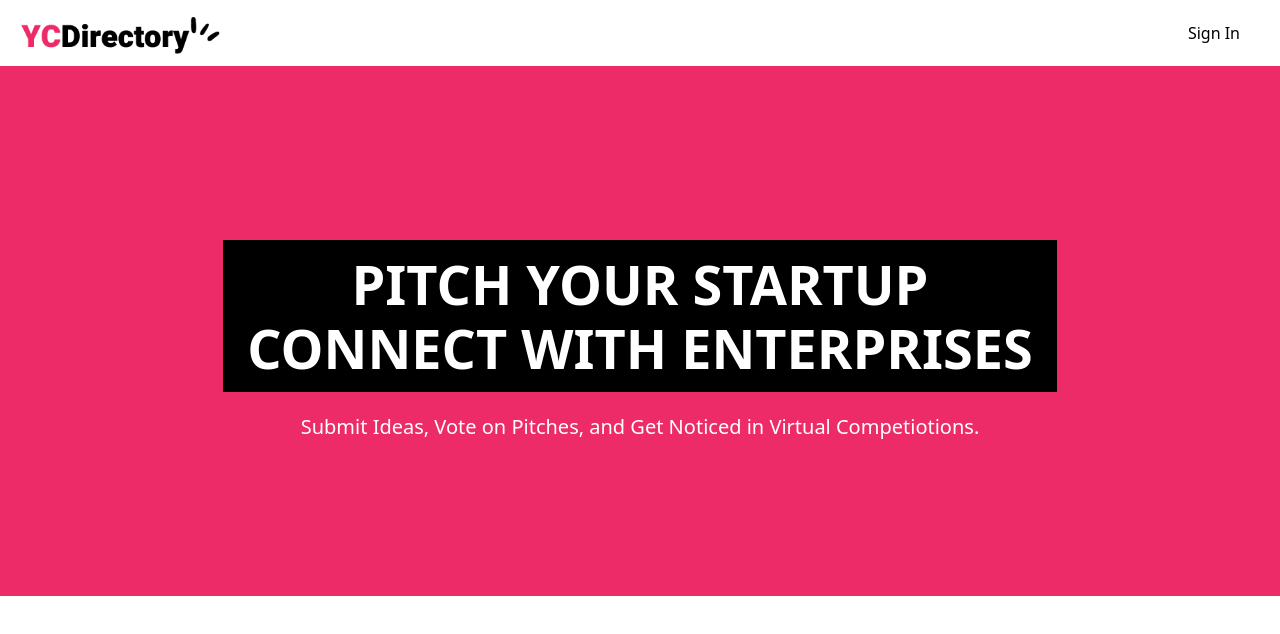
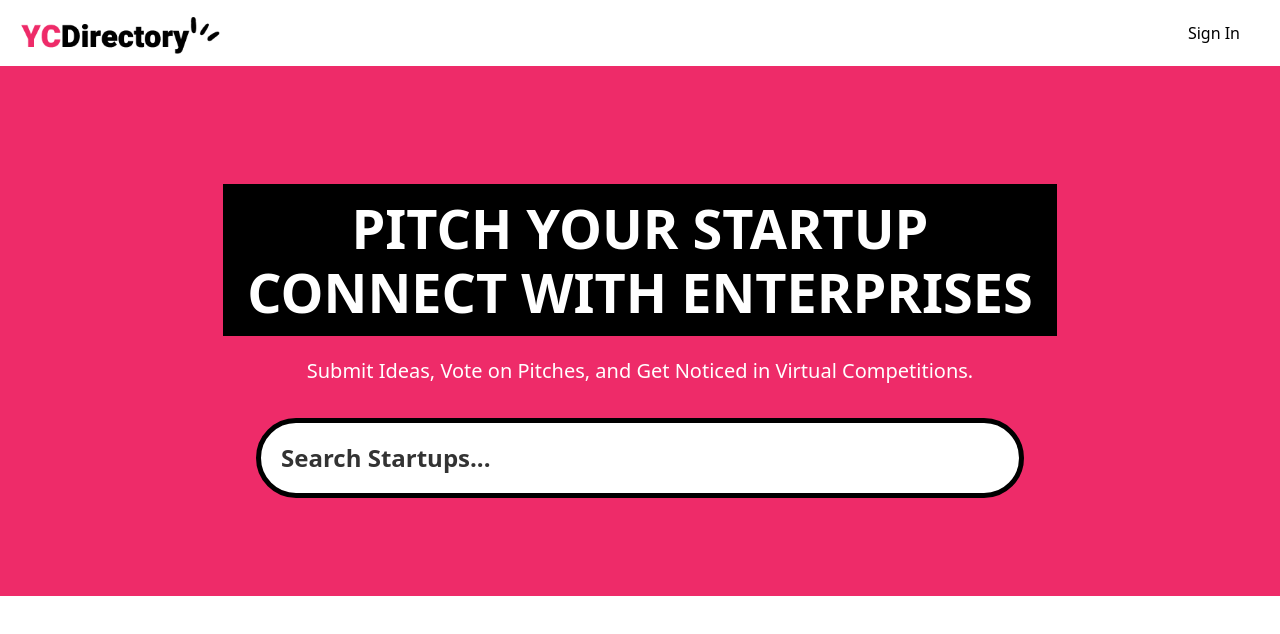
Before and after one commit to raulnicolasagusto/yc_directory, a Next.js app: page / in a window 1280 px wide. Shown: the top 634 px of the page. Built offline with nearby package versions, Linux system fonts and the light colour scheme; no server answers.

Commit message:
formulario

```diff
--- a/app/(root)/page.tsx
+++ b/app/(root)/page.tsx
@@ -1,4 +1,5 @@
 import Image from "next/image";
+import SearchForm from "@/app/components/SearchForm";
 
 
 export default function Home() {
@@ -7,8 +8,11 @@
       <section className="pink_container">
         <h1 className="heading">Pitch your Startup <br /> Connect With Enterprises</h1>
         <p className="sub-heading !max-w-3xl">
-          Submit Ideas, Vote on Pitches, and Get Noticed in Virtual Competiotions.
+          Submit Ideas, Vote on Pitches, and Get Noticed in Virtual Competitions.
         </p>
+
+        <SearchForm />
+
       </section>
     </>
   );
--- /dev/null
+++ b/app/components/SearchForm.tsx
@@ -0,0 +1,17 @@
+import React from 'react';
+import Form from 'next/form';
+
+const SearchForm = () => {
+  return (
+    <form action="/" scroll={false} className="search-form">
+        <input
+            name="query"
+            defaultValue=""
+            className="search-input"
+            placeholder="Search Startups..."
+         />
+    </form>
+  )
+}
+
+export default SearchForm
```
